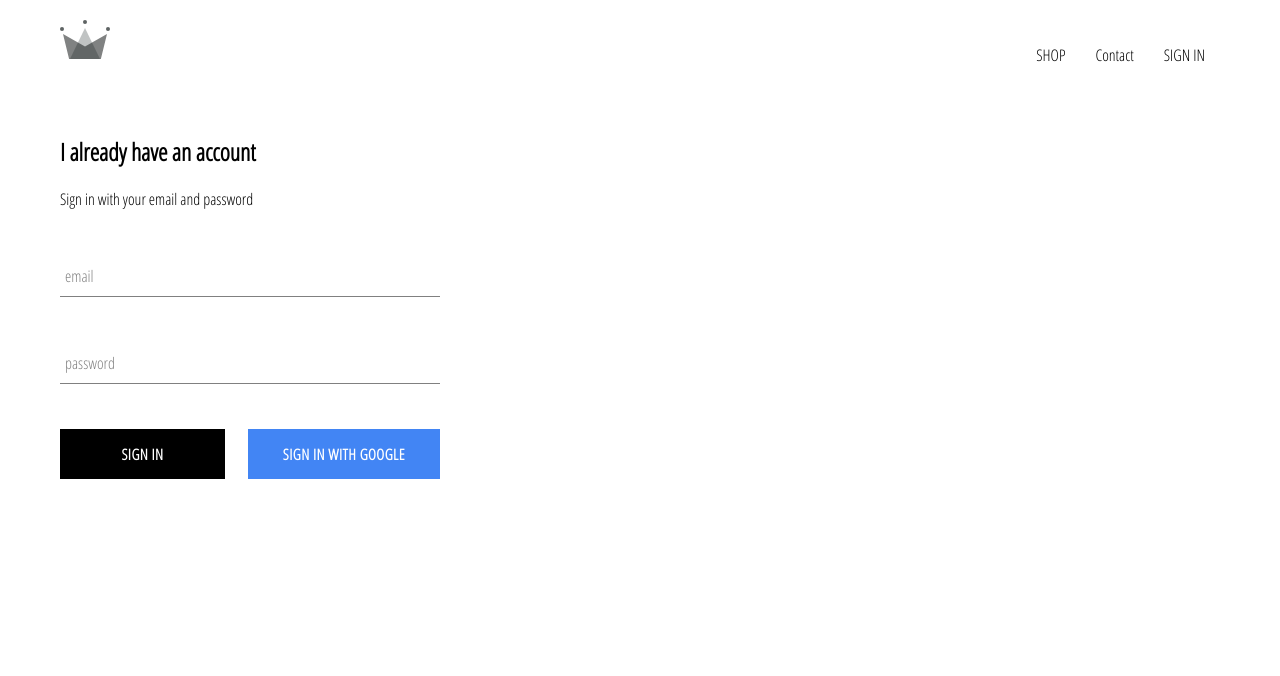
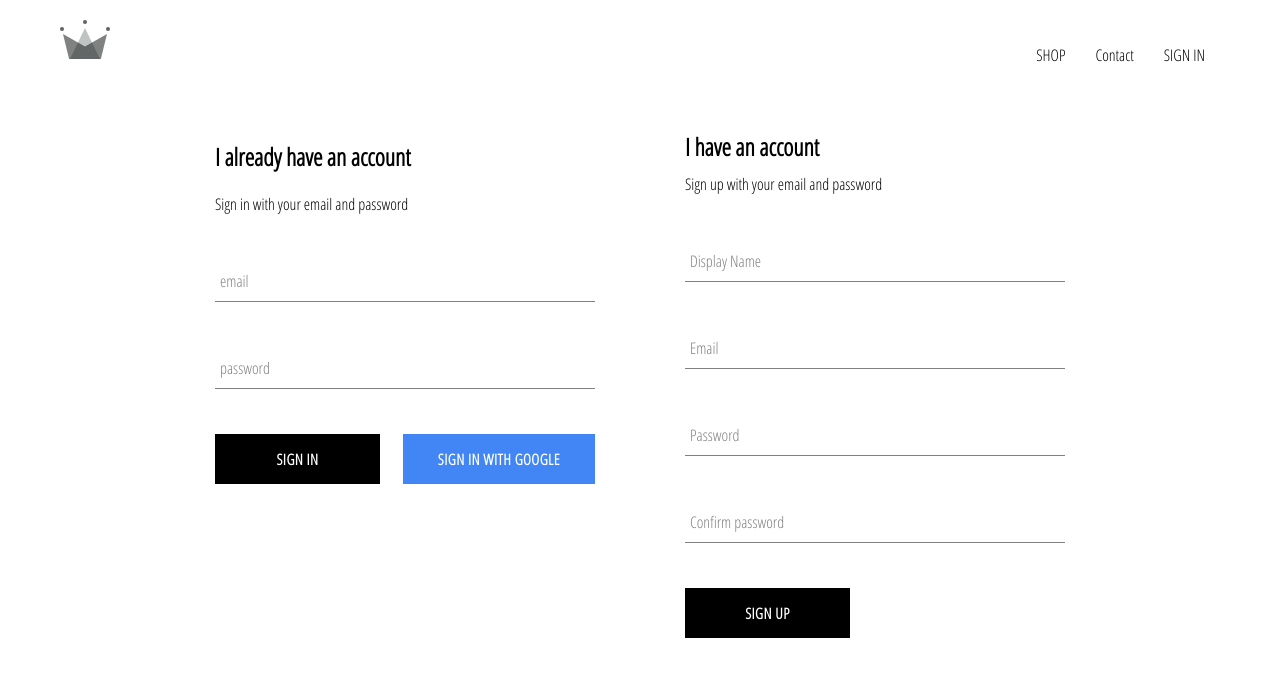
Before and after one commit to Boyownik/crwn-clothing, a React (Create React App) app: page /signin in a window 1280 px wide. Shown: the top 676 px of the page. Built offline with nearby package versions, Linux system fonts and the light colour scheme; no server answers.

Commit message:
Implemented storing auth users into firestore firebase Added SignUp component

```diff
--- a/src/App.js
+++ b/src/App.js
@@ -6,7 +6,7 @@
 import ShopPage from './pages/shop/shop.component';
 import Header from './components/header/header.component';
 import SignInAndSignUpPage from './pages/sign-in-and-sign-up/sign-in-and-sign-up.component';
-import { auth } from './firebase/firebase.utils';
+import { auth, createUserProfileDocument } from './firebase/firebase.utils';
 
 class App extends React.Component {
   constructor() {
@@ -20,9 +20,23 @@
   unsubscribeFromAuth = null;
 
   componentDidMount() {
-    this.unsubscribeFromAuth = auth.onAuthStateChanged(user => {
-      this.setState({ currentUser: user});
-    });
+    this.unsubscribeFromAuth = auth.onAuthStateChanged(async userAuth => {
+      if (userAuth) {
+        const userRef = await createUserProfileDocument(userAuth);
+
+        userRef.onSnapshot(onSnapshot => {
+          this.setState({
+            currentUser: {
+              id: onSnapshot.id,
+              ...onSnapshot.data()
+            }
+          })
+        })
+      }
+      else {
+      this.setState({currentUser: userAuth});
+      }
+     });
   }
 
   componentWillUnmount() {
--- /dev/null
+++ b/src/components/sign-up/sign-up.components.jsx
@@ -0,0 +1,106 @@
+import React from 'react';
+
+import FormInput from '../form-input/form-input.component';
+import CustomButton from '../custom-button/custom-button.component';
+
+import { auth, createUserProfileDocument} from '../../firebase/firebase.utils';
+
+import './sign-up.styles.scss'
+
+class SignUp extends React.Component {
+    constructor() {
+        super();
+
+        this.state = {
+            displayName: '',
+            email: '',
+            password: '',
+            confirmPassword: ''
+        }
+    }
+
+    handleSubmit = async event => {
+        event.preventDefault();
+
+        const { displayName, email, password, confirmPassword } = this.state;
+
+        if (password !== confirmPassword) {
+            alert("Passwords don't match");
+            return;
+        }
+
+        try {
+            const { user } = await auth.createUserWithEmailAndPassword(email, password)
+
+            await createUserProfileDocument(user, {displayName});
+
+            this.setState({
+                displayName: '',
+                email: '',
+                password: '',
+                confirmPassword: ''
+            })
+        }
+        catch (error) {
+            console.log(error)
+        }
+    }
+
+    handleChange = event => {
+        const { name, value } = event.target;
+
+        this.setState({[name]: value});
+    }
+
+
+    render () {
+        const { displayName, email, password, confirmPassword } = this.state;
+        return (
+            <div className='sign-up'>
+                <h2 className='title'>I have an account</h2>
+                <span>Sign up with your email and password</span>
+                <form className='sign-up-form' onSubmit={this.handleSubmit}>
+                    <FormInput
+                    type='text'
+                    name='displayName'
+                    value={displayName}
+                    onChange={this.handleChange}
+                    label='Display Name'
+                    required
+                    >
+                    </FormInput>
+                    <FormInput
+                    type='email'
+                    name='email'
+                    value={email}
+                    onChange={this.handleChange}
+                    label='Email'
+                    required
+                    >
+                    </FormInput>
+                    <FormInput
+                    type='password'
+                    name='password'
+                    value={password}
+                    onChange={this.handleChange}
+                    label='Password'
+                    required
+                    >
+                    </FormInput>
+                    <FormInput
+                    type='password'
+                    name='confirmPassword'
+                    value={confirmPassword}
+                    onChange={this.handleChange}
+                    label='Confirm password'
+                    required
+                    >
+                    </FormInput>
+                    <CustomButton type ='submit'> SIGN UP </CustomButton>
+                </form>
+            </div>
+        )
+    }
+}
+
+export default SignUp;
--- /dev/null
+++ b/src/components/sign-up/sign-up.styles.scss
@@ -0,0 +1,9 @@
+.sign-up {
+    display: flex;
+    flex-direction: column;
+    width: 380px;
+
+    .title {
+      margin: 10px 0;
+    }
+  }
--- a/src/firebase/firebase.utils.js
+++ b/src/firebase/firebase.utils.js
@@ -12,6 +12,32 @@
   };
 
 
+  export const createUserProfileDocument = async (userAuth, additionalData) => {
+    if (!userAuth) return;
+
+    const userRef = firestore.doc(`users/${userAuth.uid}`);
+
+    const snapShot = await userRef.get()
+
+    if (!snapShot.exists) {
+      const { displayName, email } = userAuth;
+      const createdAt = new Date()
+
+      try {
+        await userRef.set({
+          displayName,
+          email,
+          createdAt,
+          ...additionalData
+        })
+      } catch (error) {
+        console.log('error creating user', error.message);
+      }
+    }
+
+    return userRef;
+  }
+
   firebase.initializeApp(config);
 
   export const auth = firebase.auth();
--- a/src/pages/sign-in-and-sign-up/sign-in-and-sign-up.component.jsx
+++ b/src/pages/sign-in-and-sign-up/sign-in-and-sign-up.component.jsx
@@ -1,6 +1,7 @@
 import React from 'react'
 
 import SignIn from '../../components/sign-in/sign-in.component';
+import SignUp from '../../components/sign-up/sign-up.components'
 
 import './sign-in-and-sign-up.styles.scss'
 
@@ -8,6 +9,7 @@
 const SignInAndSignUpPage = () => (
   <div className='sign-in-and-sign-up'>
       <SignIn />
+      <SignUp />
   </div>
 );
 
--- a/src/pages/sign-in-and-sign-up/sign-in-and-sign-up.styles.scss
+++ b/src/pages/sign-in-and-sign-up/sign-in-and-sign-up.styles.scss
@@ -0,0 +1,6 @@
+.sign-in-and-sign-up {
+    width: 850px;
+    display: flex;
+    justify-content: space-between;
+    margin: 30px auto;
+  }
```
